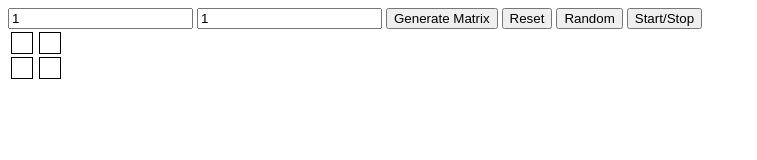
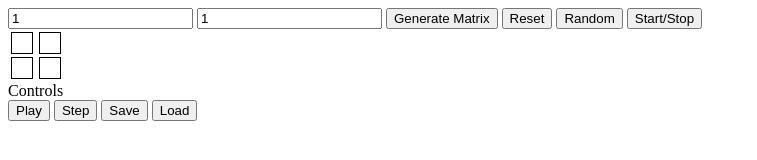
Before and after one commit to s1ckn3zz1337/GameOfLife, a plain HTML site: page index.html in a window 1280 px wide. Shown: the whole page, without its empty margins (0-757 px from the left). Drawn offline with Linux system fonts and the light colour scheme.

Commit message:
fix merge

```diff
--- a/index.html
+++ b/index.html
@@ -16,6 +16,15 @@
         <div id="gameField">
 
         </div>
+        <div class="box controls">
+            <div class="subtitle">Controls</div>
+            <form action="">
+                <input type="button" value="Play" id="buttonPlay" title="Key: Play" />
+                <input type="button" value="Step" id="buttonStep" title="Key: Step" />
+                <input type="button" value="Save" id="buttonSave" title="Key: Save" />
+                <input type="button" value="Load" id="buttonLoad" title="Key: Load" />
+            </form>
+        </div>
     </div>
 <script type="text/javascript" src="js/codebase.js"></script>
 <script type="text/javascript" src="js/buttonListener.js"></script>
--- a/js/codebase.js
+++ b/js/codebase.js
@@ -4,8 +4,6 @@
 document.addEventListener("DOMContentLoaded", function() {
     generateField(2,2);
 });
-
-
 
 var generateField = function(x,y){
     var mainField = document.getElementById('gameField');
```
